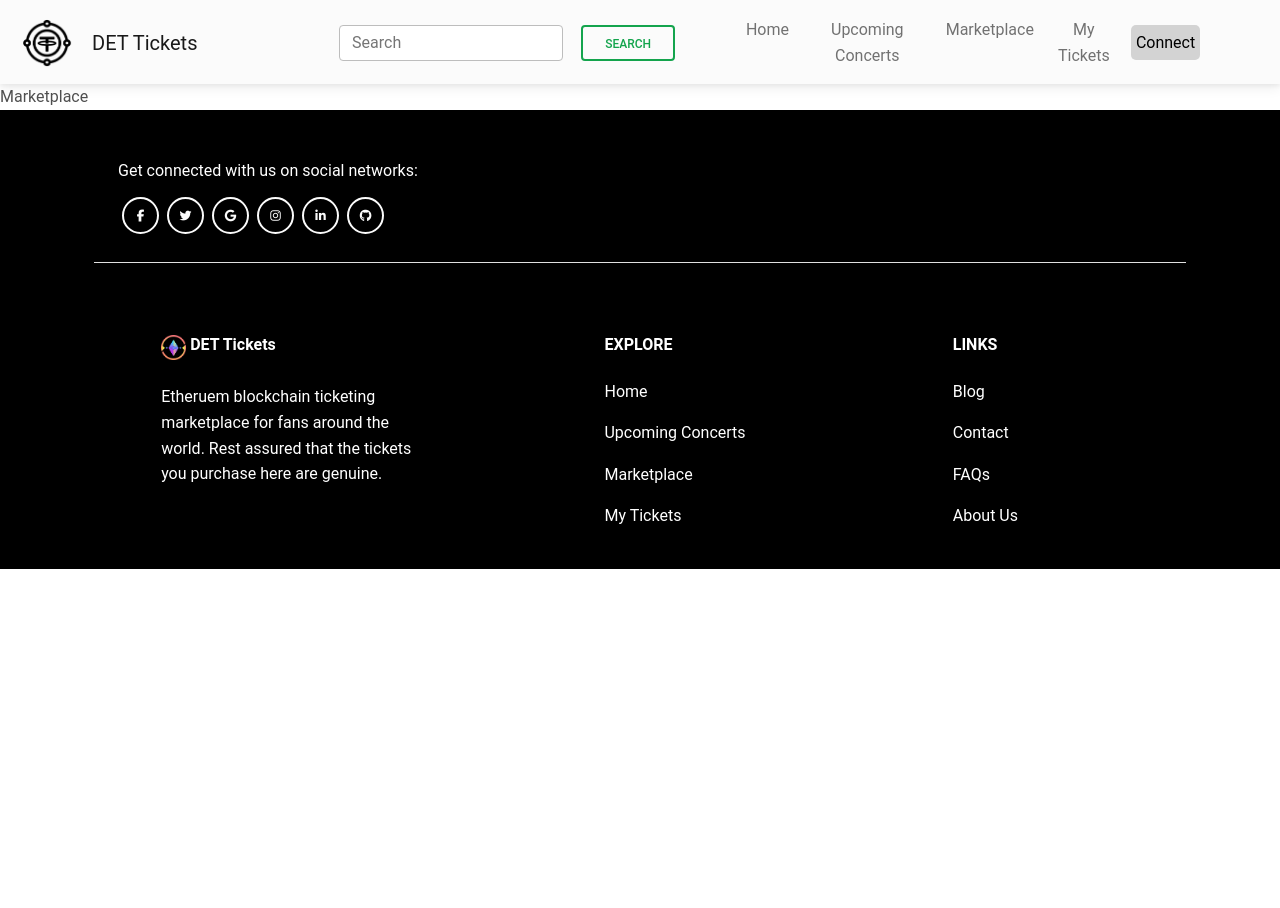
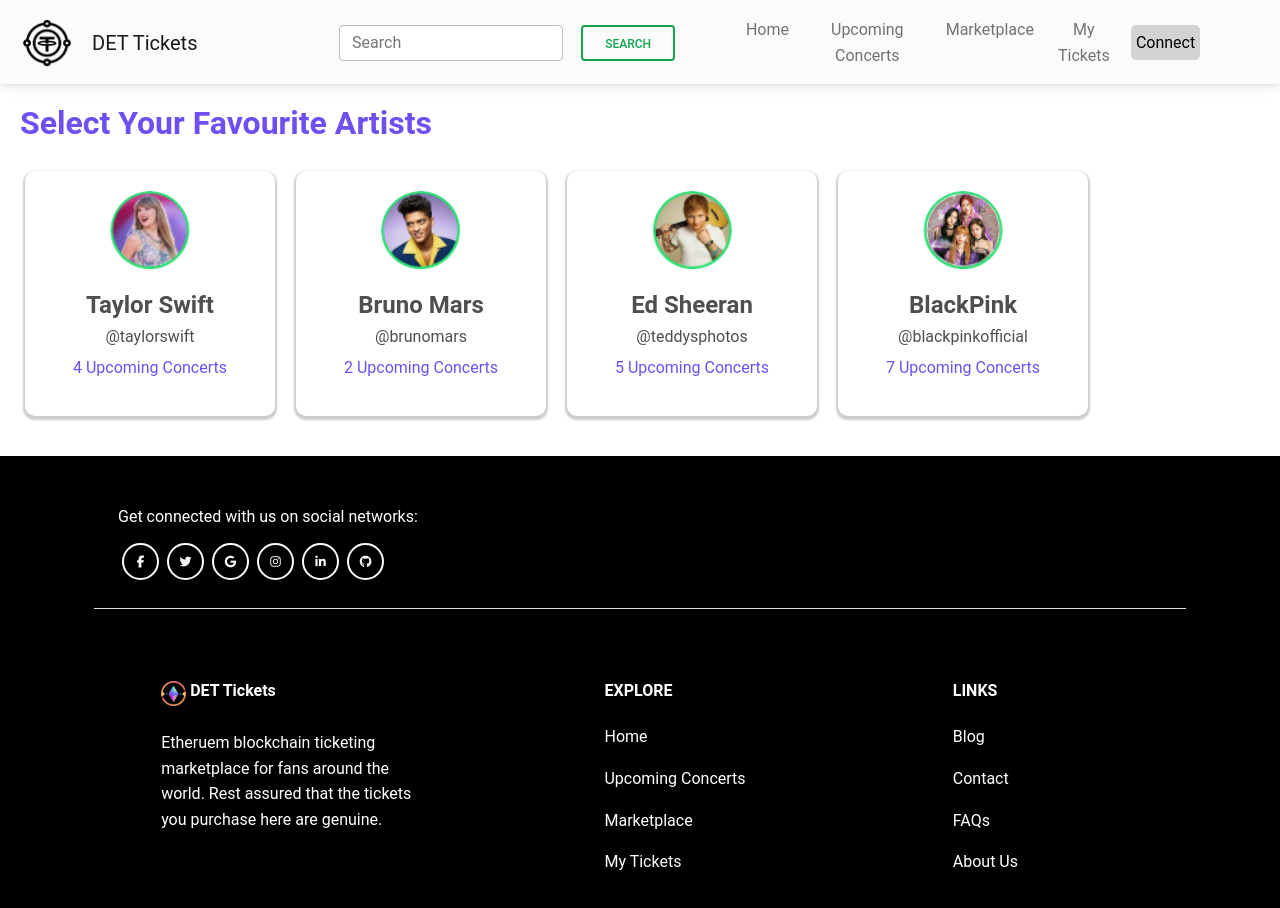
Before and after one commit to inukite/IS4302-Decentralized-Event-Ticketing-System, a React (Create React App) app in the folder dets/: page /marketplace in a window 1280 px wide. Shown: the top 908 px of the page. Before the commit the page ends 800 px from the top, so only its background shows below. Built offline with nearby package versions, Linux system fonts and the light colour scheme.

Commit message:
updated aspect ratio of Upcoming Concerts to not look distorted

```diff
--- a/dets/src/ConcertsGrid.css
+++ b/dets/src/ConcertsGrid.css
@@ -25,9 +25,12 @@
 
 .concert-image-grid {
   width: 100%;
-  height: 500px;
+  /* height: auto; Change this to a fixed height or remove if using background-size */
+  /* max-height: 300px; Adjust as needed */
+  /* object-fit: cover; This will cover the area without stretching the image */
   display: block;
   margin-bottom: 20px;
+  aspect-ratio: 120 / 76;
 }
 
 .concert-details {
--- /dev/null
+++ b/dets/src/FavouriteArtists.css
@@ -0,0 +1,34 @@
+/* FavouriteArtists.css */
+.favourite-artists-container {
+  padding: 20px;
+}
+
+.artist-cards-container {
+  display: flex;
+  justify-content: space-between;
+  margin-bottom: 20px;
+}
+
+.artist-card {
+  border: 1px solid #ddd;
+  border-radius: 10px;
+  padding: 10px;
+  text-align: center;
+}
+
+.artist-image {
+  width: 100%; /* Adjust as necessary */
+  height: auto; /* Adjust as necessary */
+  border-radius: 50%;
+}
+
+.see-all-button {
+  background-color: #6f4ff2;
+  color: white;
+  border: none;
+  border-radius: 10px;
+  padding: 10px 20px;
+  cursor: pointer;
+}
+
+/* Add more CSS here for things like hover effects, responsive design, etc. */
--- /dev/null
+++ b/dets/src/FavouriteArtists.jsx
@@ -0,0 +1,76 @@
+import React from 'react';
+import './ArtistScroll.css';
+import BlackPinkProfile from './BlackPinkProfile.png';
+import BrunoMarsProfile from './BrunoMarsProfile.png';
+import EdSheeranProfile from './EdSheeranProfile.png';
+import TaylorSwiftProfile from './TaylorSwiftProfile.png';
+
+const artists = [
+  {
+    id: 1,
+    name: 'Taylor Swift',
+    handle: '@taylorswift',
+    concertsCount: 4,
+    imageUrl: TaylorSwiftProfile, // Make sure to use actual paths or URLs
+  },
+  {
+    id: 2,
+    name: 'Bruno Mars',
+    handle: '@brunomars',
+    concertsCount: 2,
+    imageUrl: BrunoMarsProfile,
+  },
+  {
+    id: 3,
+    name: 'Ed Sheeran',
+    handle: '@teddysphotos',
+    concertsCount: 5,
+    imageUrl: EdSheeranProfile,
+  },
+  {
+    id: 4,
+    name: 'BlackPink',
+    handle: '@blackpinkofficial',
+    concertsCount: 7,
+    imageUrl: BlackPinkProfile,
+  },
+];
+
+const ArtistCard = ({ artist }) => {
+  return (
+    <div className="artist-card">
+      <div className="artist-image-container">
+        <img src={artist.imageUrl} alt={artist.name} className="artist-image" />
+      </div>
+      <div className="artist-info">
+        <h4 style={{ fontWeight: 'bold' }}>{artist.name}</h4>
+        <p>{artist.handle}</p>
+        <p style={{ color: '#6F4FF2' }}>
+          {artist.concertsCount} Upcoming Concerts
+        </p>
+      </div>
+    </div>
+  );
+};
+
+const ArtistScroll = () => {
+  return (
+    <>
+      <div style={{ padding: 20 }}>
+        <div>
+          <h2 style={{ color: '#6F4FF2', fontWeight: 'bold' }}>
+            Select Your Favourite Artists
+          </h2>
+        </div>
+
+        <div className="artist-scroll-container">
+          {artists.map((artist) => (
+            <ArtistCard key={artist.id} artist={artist} />
+          ))}
+        </div>
+      </div>
+    </>
+  );
+};
+
+export default ArtistScroll;
--- a/dets/src/Marketplace.jsx
+++ b/dets/src/Marketplace.jsx
@@ -1,12 +1,13 @@
 import React, { useState } from 'react';
 import { useUserAddress } from './UserAddressContext';
+import FavouriteArtists from './FavouriteArtists';
 
 const Marketplace = () => {
   const { userAddress, setUserAddress } = useUserAddress();
 
   return (
     <>
-      <div>Marketplace</div>
+      <FavouriteArtists />
     </>
   );
 };
```
